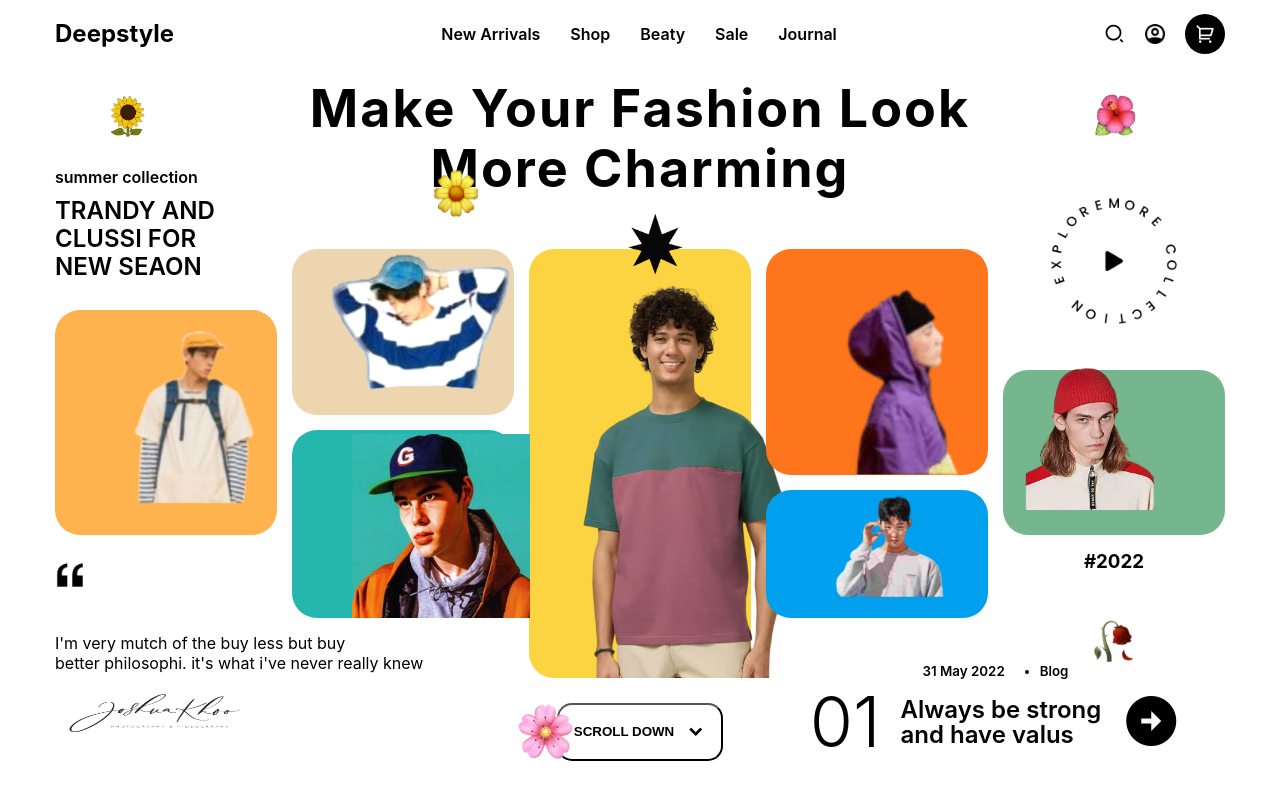
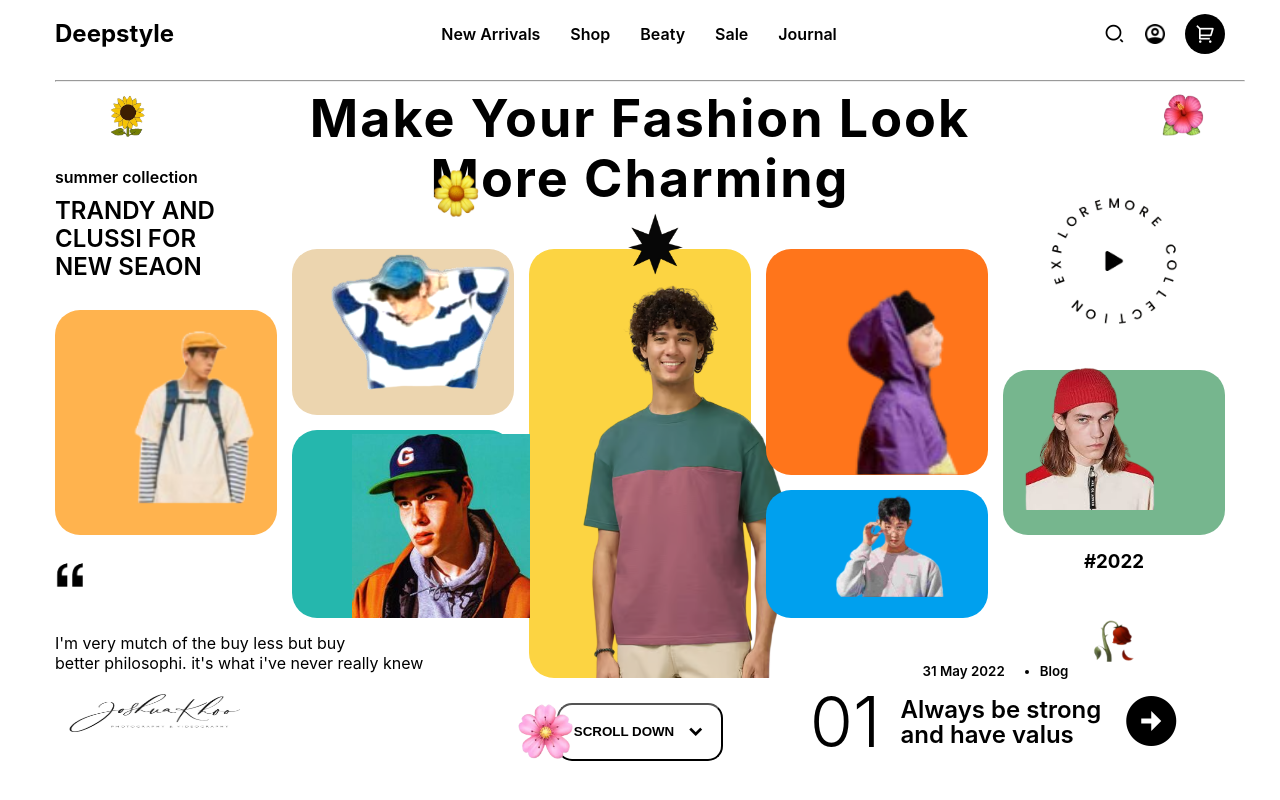
Before and after one commit to thakormahendra4-art/Assignment-4, a plain HTML site: page index.html in a window 1280 px wide. Drawn offline with nearby package versions, Linux system fonts and the light colour scheme.

Commit message:
add a hr in code

```diff
--- a/index.html
+++ b/index.html
@@ -30,6 +30,7 @@
         </div>
       </nav>
       <div class="left-top">
+        <hr>
         <img height="65px" src="./assets/rose-1.png" alt="">
     </div>
       <div class="center-top-text">
--- a/style.css
+++ b/style.css
@@ -18,6 +18,7 @@ main {
   background-color: rgb(255, 255, 255);
   padding: 0px 55px;
   padding-bottom: 30px;
+  position: relative;
   display: grid;
   gap: 15px;
   grid-template-columns: repeat(5, 1fr);
@@ -85,6 +86,13 @@ main {
   padding-left: 40px;
 }
 
+.left-top hr{
+  position: absolute;
+  top: 10%;
+  width: 93vw;
+  left: 55px;
+}
+
 .left-center-text {
   grid-area: left-center-text;
   border-radius: 25px;
@@ -129,7 +137,7 @@ main {
   grid-area: right-top;
   border-radius: 25px;
   display: flex;
-  justify-content: center;
+  justify-content: flex-end;
 }
 .right-center-logo {
   grid-area: right-center-logo;
@@ -206,7 +214,7 @@ main {
   text-align: center;
   font-weight: 600;
   line-height: 60px;
-  padding-bottom: 40px;
+  padding: 20px 0px 40px 0px;
 }
 
 .center-top-text img{
```
